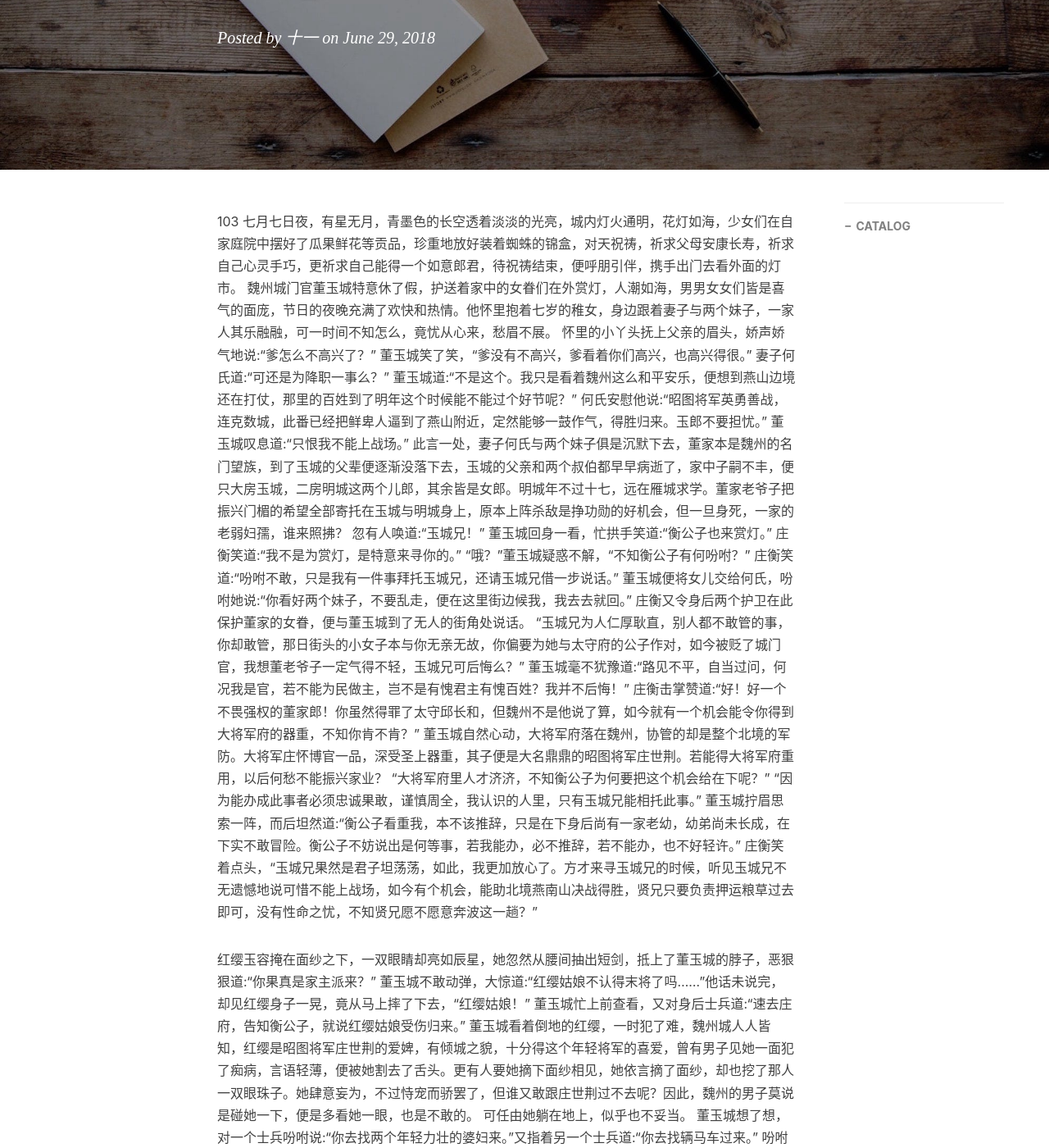
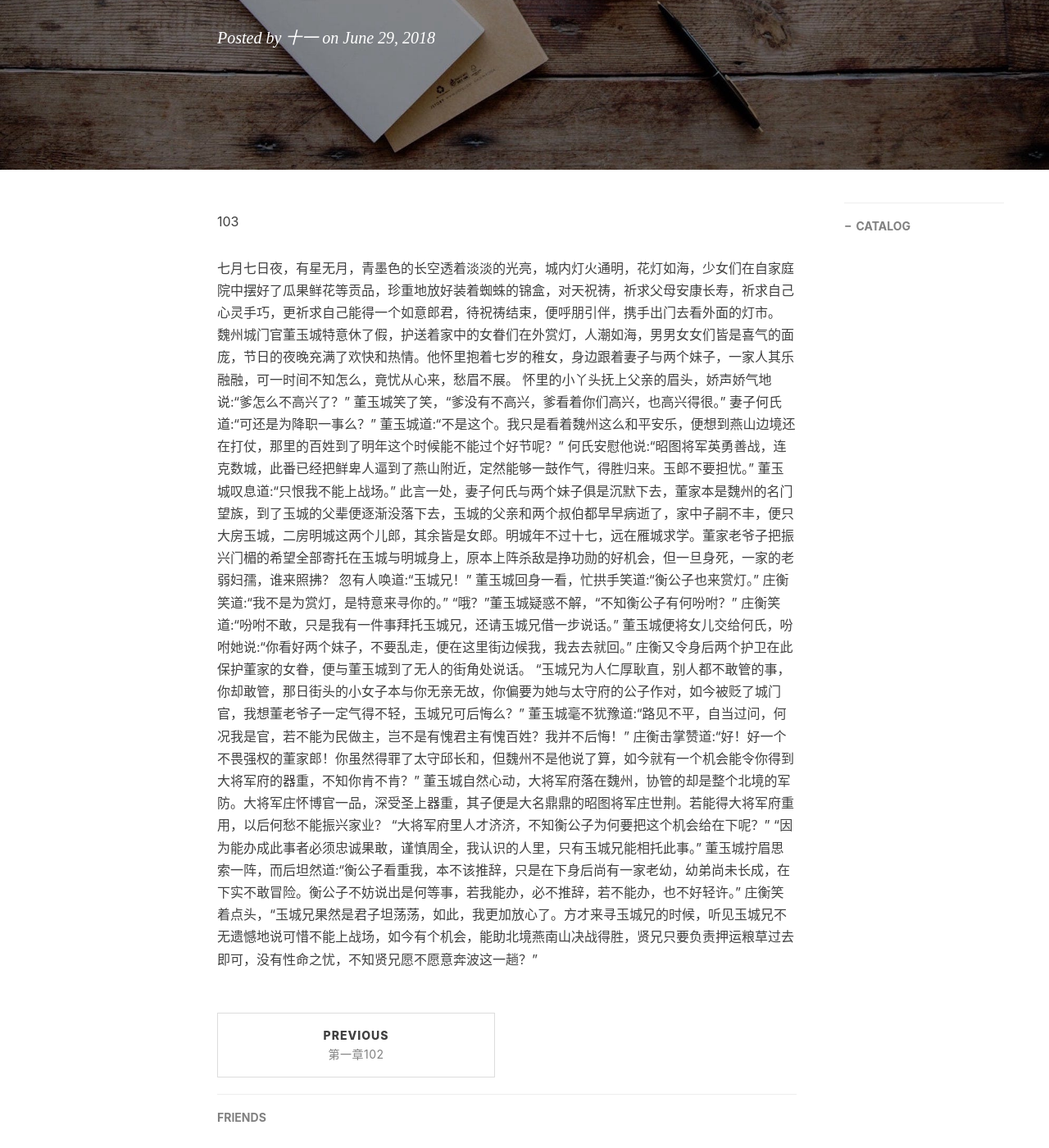
Before and after one commit to Joewn/Joewn.github.io, a Jekyll site: the page built from _posts/2018-06-29-第一章103.md, in a window 1280 px wide and 1400 px high, scrolled down 316 px. Shown: the whole window at 82% size. Built offline with Jekyll 4.4.1, drawn with Linux system fonts in a browser that asks for light colours; nearby versions of some CDN libraries; comment, search, counter and statistics services are not loaded; some of the changed text lies outside the part shown.

Commit message:
Update 2018-06-29-第一章103.md

```diff
--- a/_posts/2018-06-29-第一章103.md
+++ b/_posts/2018-06-29-第一章103.md
@@ -11,6 +11,7 @@ tags:
 ---
 
 103
+
 七月七日夜，有星无月，青墨色的长空透着淡淡的光亮，城内灯火通明，花灯如海，少女们在自家庭院中摆好了瓜果鲜花等贡品，珍重地放好装着蜘蛛的锦盒，对天祝祷，祈求父母安康长寿，祈求自己心灵手巧，更祈求自己能得一个如意郎君，待祝祷结束，便呼朋引伴，携手出门去看外面的灯市。
 魏州城门官董玉城特意休了假，护送着家中的女眷们在外赏灯，人潮如海，男男女女们皆是喜气的面庞，节日的夜晚充满了欢快和热情。他怀里抱着七岁的稚女，身边跟着妻子与两个妹子，一家人其乐融融，可一时间不知怎么，竟忧从心来，愁眉不展。
 怀里的小丫头抚上父亲的眉头，娇声娇气地说:“爹怎么不高兴了？”
@@ -35,19 +36,3 @@ tags:
 “因为能办成此事者必须忠诚果敢，谨慎周全，我认识的人里，只有玉城兄能相托此事。”
 董玉城拧眉思索一阵，而后坦然道:“衡公子看重我，本不该推辞，只是在下身后尚有一家老幼，幼弟尚未长成，在下实不敢冒险。衡公子不妨说出是何等事，若我能办，必不推辞，若不能办，也不好轻许。”
 庄衡笑着点头，“玉城兄果然是君子坦荡荡，如此，我更加放心了。方才来寻玉城兄的时候，听见玉城兄不无遗憾地说可惜不能上战场，如今有个机会，能助北境燕南山决战得胜，贤兄只要负责押运粮草过去即可，没有性命之忧，不知贤兄愿不愿意奔波这一趟？”
-
-
-红缨玉容掩在面纱之下，一双眼睛却亮如辰星，她忽然从腰间抽出短剑，抵上了董玉城的脖子，恶狠狠道:“你果真是家主派来？”
-董玉城不敢动弹，大惊道:“红缨姑娘不认得末将了吗……”他话未说完，却见红缨身子一晃，竟从马上摔了下去，“红缨姑娘！”
-董玉城忙上前查看，又对身后士兵道:“速去庄府，告知衡公子，就说红缨姑娘受伤归来。”
-董玉城看着倒地的红缨，一时犯了难，魏州城人人皆知，红缨是昭图将军庄世荆的爱婢，有倾城之貌，十分得这个年轻将军的喜爱，曾有男子见她一面犯了痴病，言语轻薄，便被她割去了舌头。更有人要她摘下面纱相见，她依言摘了面纱，却也挖了那人一双眼珠子。她肆意妄为，不过恃宠而骄罢了，但谁又敢跟庄世荆过不去呢？因此，魏州的男子莫说是碰她一下，便是多看她一眼，也是不敢的。
-可任由她躺在地上，似乎也不妥当。
-董玉城想了想，对一个士兵吩咐说:“你去找两个年轻力壮的婆妇来。”又指着另一个士兵道:“你去找辆马车过来。”
-吩咐完后，众人都背过身去，不敢再多看红缨一眼。
-不多时，找来的婆妇将红缨扶进马车，马车夫问道:“大人，不知将这姑娘送往何处？”
-董玉城道:“先进城，在城门内等候，会有人来接她。”
-董玉城不敢走开，亲自站在马车旁护卫，约莫大半个时辰后，有“哒哒”马蹄声传来，他踮脚张望去，长街那头一人正骑着马不急不缓地过来，过了一会子便到了跟前，马上的男子拱手拜谢道:“玉城兄这几日辛苦，有劳了。”
-董玉城忙回礼，道:“衡公子客气了，大将军之令，属下自当遵从。红缨姑娘就在车里，已安排了两个婆妇照顾。”
-“好。玉城兄办事谨慎周到，衡会在家主面前替玉城兄美言的，玉城兄重回兵马司史的位置指日可待。”
-董玉城听罢，忙连连拜谢。
-那衡公子忽而笑道:“只是日后要当心了，不该说的话别说，不该你出的头别出，凡事三思而后行，你肩头的担子不轻，董老爷子还指望你重振门楣呢。”
```
